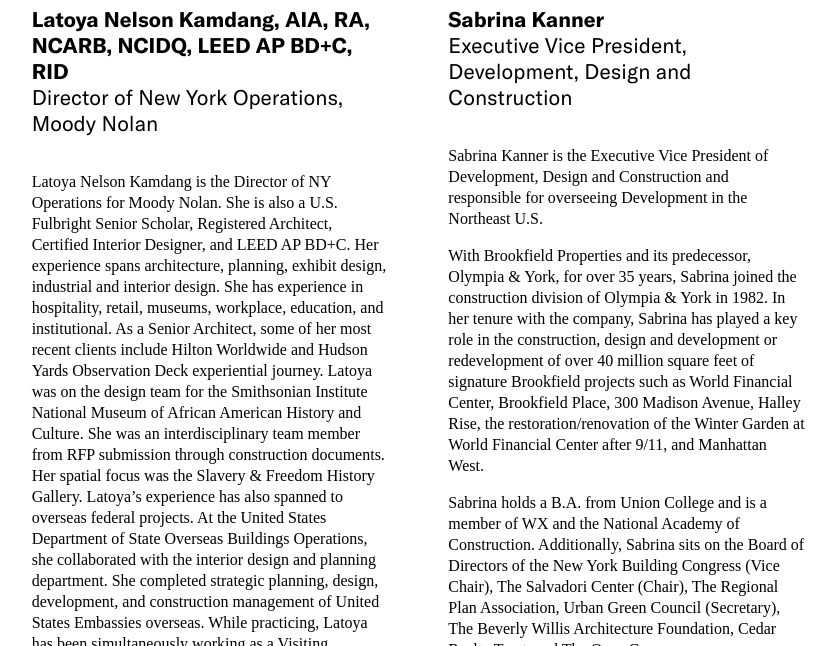
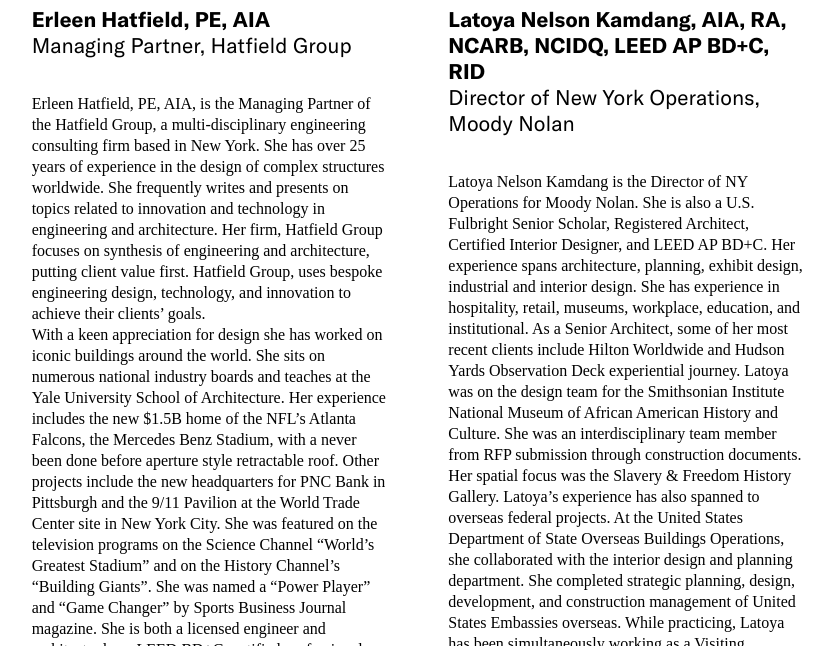
Before and after one commit to jengalas/bwaf-bbw, a Jekyll site: the page built from about/boardandstaff.md, in a window 1280 px wide and 900 px high, scrolled down 400 px, cut to the strip 254-900 px from the top of the window. Shown: the whole strip, without its empty margins (445-1280 px from the left). Built offline with Jekyll 4.4.1, drawn with Linux system fonts in a browser that asks for light colours; some web fonts are replaced; some of the changed text lies outside the part shown.

Commit message:
Update from Forestry.io Chun Schlesinger-Fried updated about/boardandstaff.md

```diff
--- a/about/boardandstaff.md
+++ b/about/boardandstaff.md
@@ -20,6 +20,27 @@
     download: ''
     link_url: ''
   portrait:
+  - title: Erleen Hatfield, PE, AIA
+    title_role: Managing Partner, Hatfield Group
+    image: "/v1618333098/2019_Hatfield_Headshot-use_this_one_l0xibt.jpg"
+    description: "Erleen Hatfield, PE, AIA, is the Managing Partner of the Hatfield
+      Group, a multi-disciplinary engineering consulting firm based in New York.  She
+      has over 25 years of experience in the design of complex structures worldwide.
+      She frequently writes and presents on topics related to innovation and technology
+      in engineering and architecture.  Her firm, Hatfield Group focuses on synthesis
+      of engineering and architecture, putting client value first.  Hatfield Group,
+      uses bespoke engineering design, technology, and innovation to achieve their
+      clients’ goals.  \nWith a keen appreciation for design she has worked on iconic
+      buildings around the world.  She sits on numerous national industry boards and
+      teaches at the Yale University School of Architecture. \nHer experience includes
+      the new $1.5B home of the NFL’s Atlanta Falcons, the Mercedes Benz Stadium,
+      with a never been done before aperture style retractable roof. Other projects
+      include the new headquarters for PNC Bank in Pittsburgh and the 9/11 Pavilion
+      at the World Trade Center site in New York City. \nShe was featured on the television
+      programs on the Science Channel “World’s Greatest Stadium” and on the History
+      Channel’s “Building Giants”.  She was named a “Power Player” and “Game Changer”
+      by Sports Business Journal magazine.  She is both a licensed engineer and architect,
+      plus a LEED BD+C certified professional.  "
   - title: Latoya Nelson Kamdang, AIA, RA, NCARB, NCIDQ, LEED AP BD+C, RID
     title_role: Director of New York Operations, Moody Nolan
     image: "/v1618332981/20191107_Latoya16463-cropped_xjlbgz.jpg"
```
